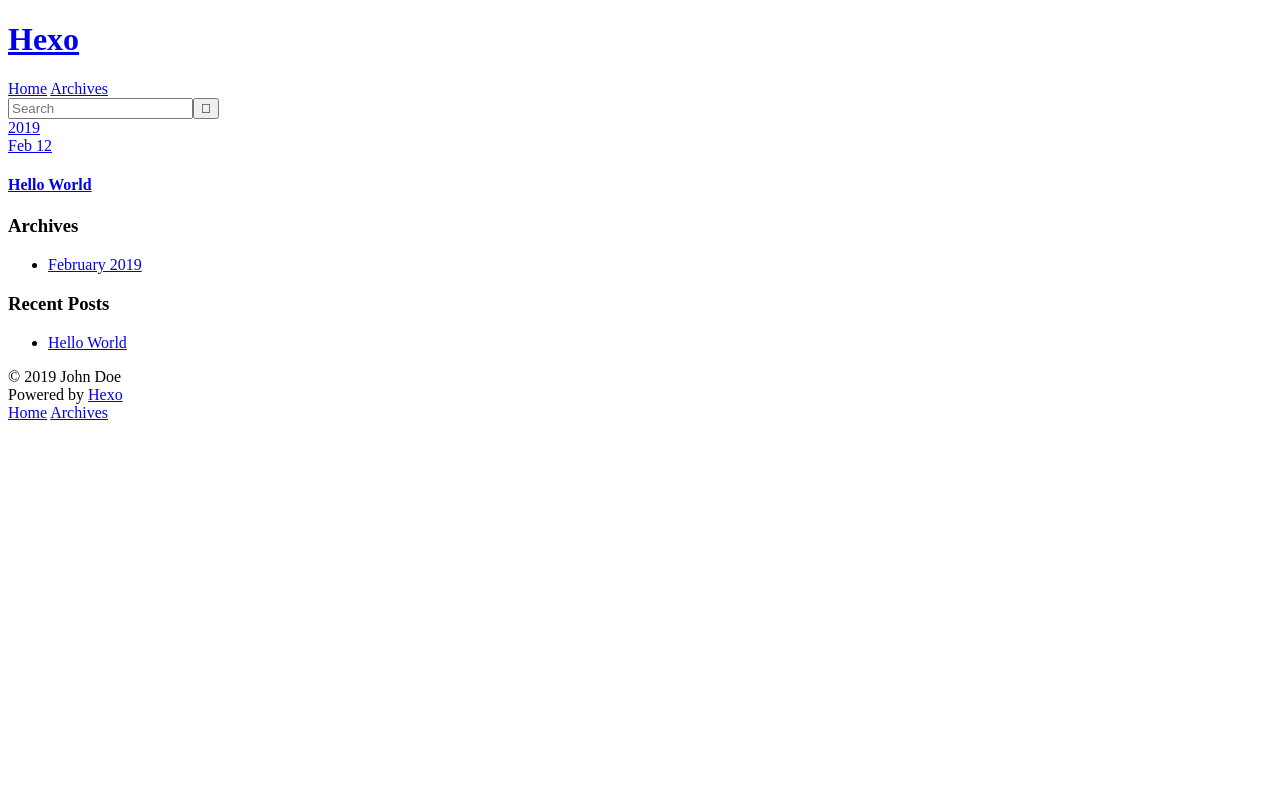
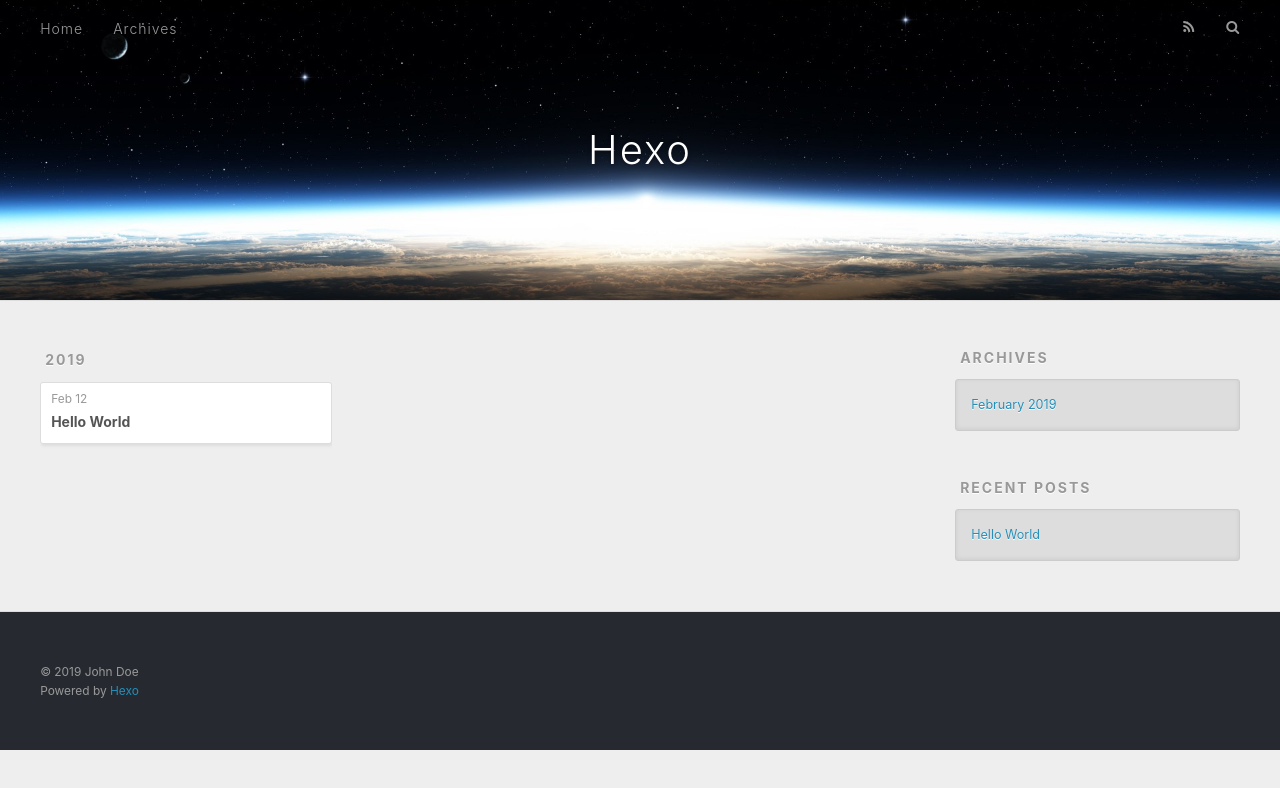
Before and after one commit to iyangpengyu/iyangpengyu, a plain HTML site: page archives/2019/02/index.html in a window 1280 px wide. Drawn offline with nearby package versions, Linux system fonts and the light colour scheme; some packages are replaced by stand-ins of ours; files that its build step writes are made by us from their sources; the site is published under a folder, as on GitHub Pages, so addresses that start at the root find nothing; a script that the page names is missing; files whose address does not match are found by name.

Commit message:
Site updated: 2019-02-12 17:40:41

```diff
--- a/2019/02/12/hello-world/index.html
+++ b/2019/02/12/hello-world/index.html
@@ -19,7 +19,7 @@
 <meta name="twitter:title" content="Hello World">
 <meta name="twitter:description" content="Welcome to Hexo! This is your very first post. Check documentation for more info. If you get any problems when using Hexo, you can find the answer in troubleshooting or you can ask me on GitHub. Quick">
 
-    <link rel="alternate" href="/atom.xml" title="Hexo" type="application/atom+xml">
+    <link rel="alternate" href="iyangpengyu.github.io/iyangpengyu/atom.xml" title="Hexo" type="application/atom+xml">
 
 
     <link rel="icon" href="/favicon.png">
@@ -27,7 +27,7 @@
 
     <link href="//fonts.googleapis.com/css?family=Source+Code+Pro" rel="stylesheet" type="text/css">
 
-  <link rel="stylesheet" href="/css/style.css">
+  <link rel="stylesheet" href="iyangpengyu.github.io/iyangpengyu/css/style.css">
 </head>
 </html>
 <body>
@@ -38,7 +38,7 @@
   <div id="header-outer" class="outer">
     <div id="header-title" class="inner">
       <h1 id="logo-wrap">
-        <a href="/" id="logo">Hexo</a>
+        <a href="iyangpengyu.github.io/iyangpengyu/" id="logo">Hexo</a>
       </h1>
 
     </div>
@@ -46,14 +46,14 @@
       <nav id="main-nav">
         <a id="main-nav-toggle" class="nav-icon"></a>
 
-          <a class="main-nav-link" href="/">Home</a>
+          <a class="main-nav-link" href="iyangpengyu.github.io/iyangpengyu/">Home</a>
 
-          <a class="main-nav-link" href="/archives">Archives</a>
+          <a class="main-nav-link" href="iyangpengyu.github.io/iyangpengyu/archives">Archives</a>
 
       </nav>
       <nav id="sub-nav">
 
-          <a id="nav-rss-link" class="nav-icon" href="/atom.xml" title="RSS Feed"></a>
+          <a id="nav-rss-link" class="nav-icon" href="iyangpengyu.github.io/iyangpengyu/atom.xml" title="RSS Feed"></a>
 
         <a id="nav-search-btn" class="nav-icon" title="Search"></a>
       </nav>
@@ -66,7 +66,7 @@
       <div class="outer">
         <section id="main"><article id="post-hello-world" class="article article-type-post" itemscope="" itemprop="blogPost">
   <div class="article-meta">
-    <a href="/2019/02/12/hello-world/" class="article-date">
+    <a href="iyangpengyu.github.io/iyangpengyu/2019/02/12/hello-world/" class="article-date">
   <time datetime="2019-02-12T08:31:37.509Z" itemprop="datePublished">2019-02-12</time>
 </a>
 
@@ -99,7 +99,7 @@
 
     </div>
     <footer class="article-footer">
-      <a data-url="http://yoursite.com/2019/02/12/hello-world/" data-id="cjs1j4up10000xcwceuw48w50" class="article-share-link">Share</a>
+      <a data-url="http://yoursite.com/2019/02/12/hello-world/" data-id="cjs1kszm30000cowc49ivprhl" class="article-share-link">Share</a>
 
 
     </footer>
@@ -125,7 +125,7 @@
   <div class="widget-wrap">
     <h3 class="widget-title">Archives</h3>
     <div class="widget">
-      <ul class="archive-list"><li class="archive-list-item"><a class="archive-list-link" href="/archives/2019/02/">February 2019</a></li></ul>
+      <ul class="archive-list"><li class="archive-list-item"><a class="archive-list-link" href="iyangpengyu.github.io/iyangpengyu/archives/2019/02/">February 2019</a></li></ul>
     </div>
   </div>
 
@@ -138,7 +138,7 @@
       <ul>
 
           <li>
-            <a href="/2019/02/12/hello-world/">Hello World</a>
+            <a href="iyangpengyu.github.io/iyangpengyu/2019/02/12/hello-world/">Hello World</a>
           </li>
 
       </ul>
@@ -161,9 +161,9 @@
     </div>
     <nav id="mobile-nav">
 
-    <a href="/" class="mobile-nav-link">Home</a>
+    <a href="iyangpengyu.github.io/iyangpengyu/" class="mobile-nav-link">Home</a>
 
-    <a href="/archives" class="mobile-nav-link">Archives</a>
+    <a href="iyangpengyu.github.io/iyangpengyu/archives" class="mobile-nav-link">Archives</a>
 
 </nav>
 
@@ -171,11 +171,11 @@
 <script src="//ajax.googleapis.com/ajax/libs/jquery/2.0.3/jquery.min.js"></script>
 
 
-  <link rel="stylesheet" href="/fancybox/jquery.fancybox.css">
-  <script src="/fancybox/jquery.fancybox.pack.js"></script>
+  <link rel="stylesheet" href="iyangpengyu.github.io/iyangpengyu/fancybox/jquery.fancybox.css">
+  <script src="iyangpengyu.github.io/iyangpengyu/fancybox/jquery.fancybox.pack.js"></script>
 
 
-<script src="/js/script.js"></script>
+<script src="iyangpengyu.github.io/iyangpengyu/js/script.js"></script>
 
 
 
--- a/archives/2019/02/index.html
+++ b/archives/2019/02/index.html
@@ -15,7 +15,7 @@
 <meta name="twitter:card" content="summary">
 <meta name="twitter:title" content="Hexo">
 
-    <link rel="alternate" href="/atom.xml" title="Hexo" type="application/atom+xml">
+    <link rel="alternate" href="iyangpengyu.github.io/iyangpengyu/atom.xml" title="Hexo" type="application/atom+xml">
 
 
     <link rel="icon" href="/favicon.png">
@@ -23,7 +23,7 @@
 
     <link href="//fonts.googleapis.com/css?family=Source+Code+Pro" rel="stylesheet" type="text/css">
 
-  <link rel="stylesheet" href="/css/style.css">
+  <link rel="stylesheet" href="iyangpengyu.github.io/iyangpengyu/css/style.css">
 </head>
 </html>
 <body>
@@ -34,7 +34,7 @@
   <div id="header-outer" class="outer">
     <div id="header-title" class="inner">
       <h1 id="logo-wrap">
-        <a href="/" id="logo">Hexo</a>
+        <a href="iyangpengyu.github.io/iyangpengyu/" id="logo">Hexo</a>
       </h1>
 
     </div>
@@ -42,14 +42,14 @@
       <nav id="main-nav">
         <a id="main-nav-toggle" class="nav-icon"></a>
 
-          <a class="main-nav-link" href="/">Home</a>
+          <a class="main-nav-link" href="iyangpengyu.github.io/iyangpengyu/">Home</a>
 
-          <a class="main-nav-link" href="/archives">Archives</a>
+          <a class="main-nav-link" href="iyangpengyu.github.io/iyangpengyu/archives">Archives</a>
 
       </nav>
       <nav id="sub-nav">
 
-          <a id="nav-rss-link" class="nav-icon" href="/atom.xml" title="RSS Feed"></a>
+          <a id="nav-rss-link" class="nav-icon" href="iyangpengyu.github.io/iyangpengyu/atom.xml" title="RSS Feed"></a>
 
         <a id="nav-search-btn" class="nav-icon" title="Search"></a>
       </nav>
@@ -69,20 +69,20 @@
 
       <section class="archives-wrap">
         <div class="archive-year-wrap">
-          <a href="/archives/2019" class="archive-year">2019</a>
+          <a href="iyangpengyu.github.io/iyangpengyu/archives/2019" class="archive-year">2019</a>
         </div>
         <div class="archives">
 
     <article class="archive-article archive-type-post">
   <div class="archive-article-inner">
     <header class="archive-article-header">
-      <a href="/2019/02/12/hello-world/" class="archive-article-date">
+      <a href="iyangpengyu.github.io/iyangpengyu/2019/02/12/hello-world/" class="archive-article-date">
   <time datetime="2019-02-12T08:31:37.509Z" itemprop="datePublished">Feb 12</time>
 </a>
 
 
     <h1 itemprop="name">
-      <a class="archive-article-title" href="/2019/02/12/hello-world/">Hello World</a>
+      <a class="archive-article-title" href="iyangpengyu.github.io/iyangpengyu/2019/02/12/hello-world/">Hello World</a>
     </h1>
 
 
@@ -111,7 +111,7 @@
   <div class="widget-wrap">
     <h3 class="widget-title">Archives</h3>
     <div class="widget">
-      <ul class="archive-list"><li class="archive-list-item"><a class="archive-list-link" href="/archives/2019/02/">February 2019</a></li></ul>
+      <ul class="archive-list"><li class="archive-list-item"><a class="archive-list-link" href="iyangpengyu.github.io/iyangpengyu/archives/2019/02/">February 2019</a></li></ul>
     </div>
   </div>
 
@@ -124,7 +124,7 @@
       <ul>
 
           <li>
-            <a href="/2019/02/12/hello-world/">Hello World</a>
+            <a href="iyangpengyu.github.io/iyangpengyu/2019/02/12/hello-world/">Hello World</a>
           </li>
 
       </ul>
@@ -147,9 +147,9 @@
     </div>
     <nav id="mobile-nav">
 
-    <a href="/" class="mobile-nav-link">Home</a>
+    <a href="iyangpengyu.github.io/iyangpengyu/" class="mobile-nav-link">Home</a>
 
-    <a href="/archives" class="mobile-nav-link">Archives</a>
+    <a href="iyangpengyu.github.io/iyangpengyu/archives" class="mobile-nav-link">Archives</a>
 
 </nav>
 
@@ -157,11 +157,11 @@
 <script src="//ajax.googleapis.com/ajax/libs/jquery/2.0.3/jquery.min.js"></script>
 
 
-  <link rel="stylesheet" href="/fancybox/jquery.fancybox.css">
-  <script src="/fancybox/jquery.fancybox.pack.js"></script>
+  <link rel="stylesheet" href="iyangpengyu.github.io/iyangpengyu/fancybox/jquery.fancybox.css">
+  <script src="iyangpengyu.github.io/iyangpengyu/fancybox/jquery.fancybox.pack.js"></script>
 
 
-<script src="/js/script.js"></script>
+<script src="iyangpengyu.github.io/iyangpengyu/js/script.js"></script>
 
 
 
```
Also changed, not shown: archives/2019/index.html (+16 -16 lines), archives/index.html (+16 -16 lines), index.html (+16 -16 lines).
